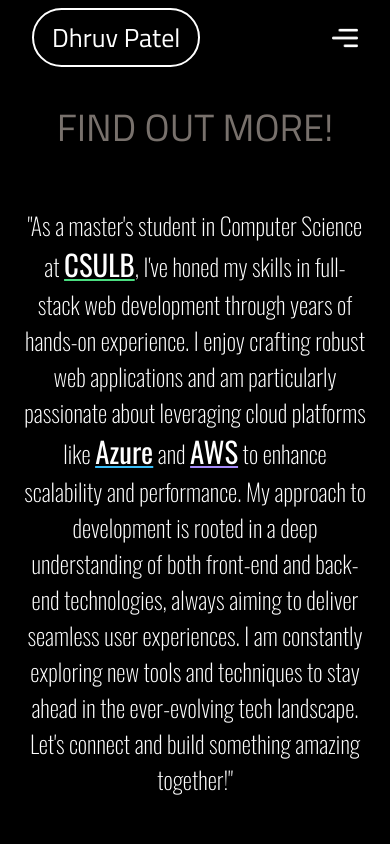
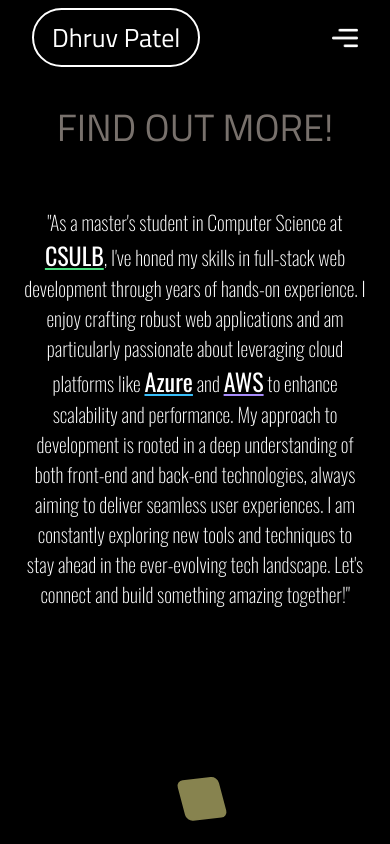
Before and after one commit to dhruv21patel/React-Portfolio, a React (Vite) app: page /about in a window 390 px wide. Built offline with nearby package versions, Linux system fonts and the light colour scheme.

Commit message:
intro discription changes

```diff
--- a/src/Components/Intro/Intro.jsx
+++ b/src/Components/Intro/Intro.jsx
@@ -63,7 +63,7 @@
         </div>
 
         <div className="pastinfo h-fit">
-          <p className=" text-[24px] lg:text-[2rem] text-wrap text-balanceindent-[20%]">
+          <p className=" text-[20px] lg:text-[2rem] text-wrap text-balanceindent-[20%]">
             "As a master's student in Computer Science at{" "}
             <b className="underline decoration-green-400">CSULB</b>, I've honed
             my skills in full-stack web development through years of hands-on
```
